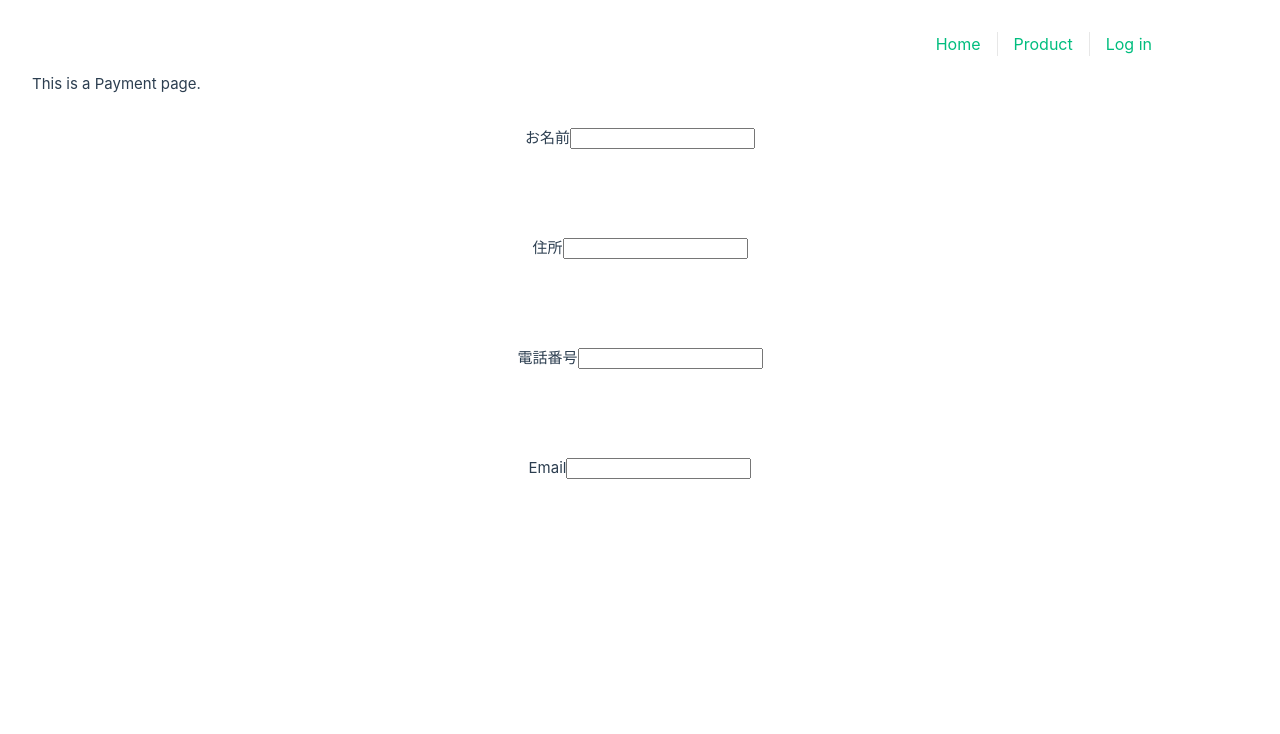
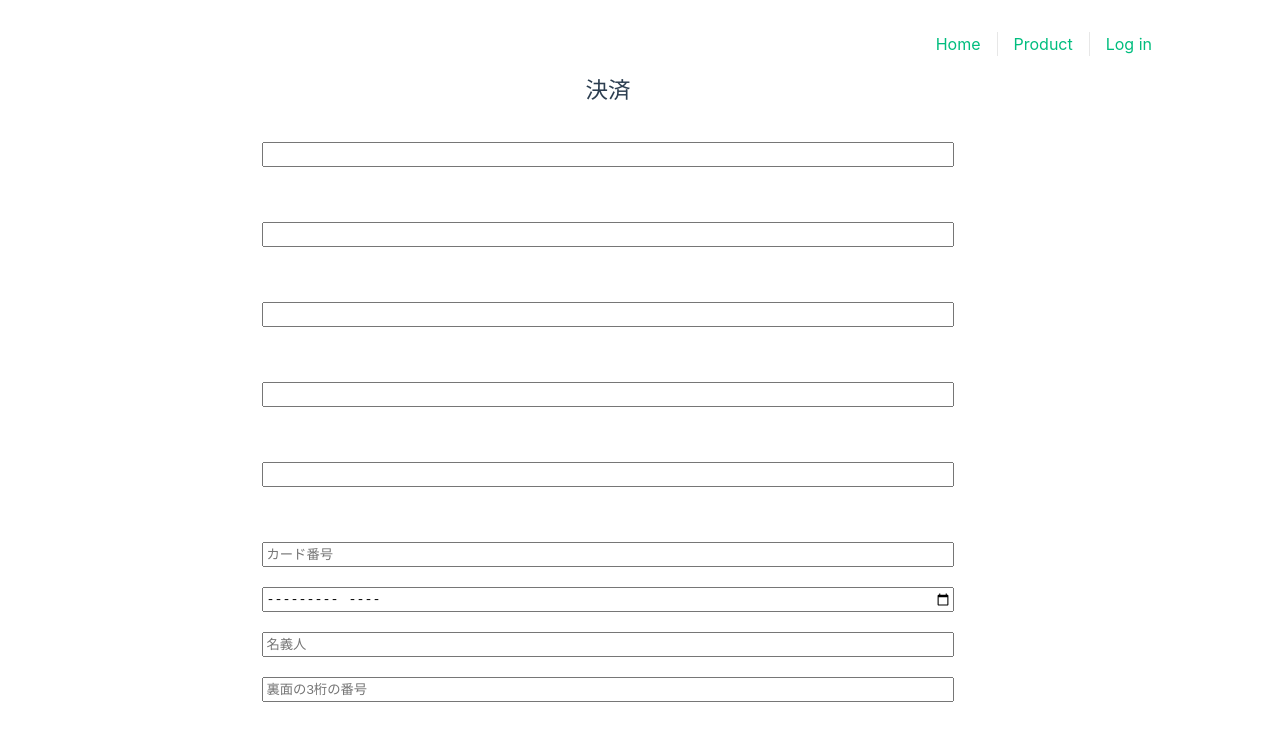
Before and after one commit to KazuhiroTakahashi96/Vue3-PreEmployment-Training, a Vue app in the folder vue3-routing-validating/: page /payment in a window 1280 px wide. Shown: the top 734 px of the page. Built offline with nearby package versions, Linux system fonts and the light colour scheme.

Commit message:
決済画面の作成

```diff
--- a/vue3-routing-validating/src/views/PaymentView.vue
+++ b/vue3-routing-validating/src/views/PaymentView.vue
@@ -1,30 +1,54 @@
 <template>
-  <div>This is a Payment page.</div>
   <div class="container">
+    <h2>決済</h2>
     <div>
-      <label for="name">お名前</label>
+      <div>
+        <label for="name">お名前</label>
+      </div>
       <input type="text" name="name" v-model="name" />
       <p>{{ nameError }}</p>
     </div>
     <div>
-      <label for="address">住所</label>
+      <div><label for="zipcode">郵便番号</label></div>
+      <input
+        type="number"
+        name="zipcode"
+        v-model="zipcode"
+        @change="getAddress"
+        @keydown.enter="getAddress"
+      />
+      <p>{{ zipcodeError }}</p>
+    </div>
+    <div>
+      <div>
+        <label for="address">住所</label>
+      </div>
       <input type="text" name="address" v-model="address" />
       <p>{{ addressError }}</p>
     </div>
     <div>
-      <label for="phone">電話番号</label>
-      <input type="tel" name="phone" v-model="telephone" />
+      <div>
+        <label for="telephone">電話番号</label>
+      </div>
+      <input type="tel" name="telephone" v-model="telephone" />
       <p>{{ telephoneError }}</p>
     </div>
     <div>
-      <label for="email">Email</label>
+      <div>
+        <label for="email">メールアドレス</label>
+      </div>
       <input type="email" name="email" v-model="email" />
       <p>{{ emailError }}</p>
     </div>
-    <!-- <div>
-      <label for=""></label>
-      <input type="text" />
-    </div> -->
+    <div>
+      <div>
+        <label for="card">クレジットカード</label>
+      </div>
+      <input type="text" name="card" placeholder="カード番号" />
+      <input type="month" name="card" placeholder="有効期限" />
+      <input type="text" name="card" placeholder="名義人" />
+      <input type="text" name="card" placeholder="裏面の3桁の番号" />
+    </div>
   </div>
 </template>
 
@@ -35,31 +59,55 @@ import * as yup from "yup";
 // バリデーション処理
 const schema = yup.object({
   name: yup.string().required("必須項目です。"),
+  zipcode: yup.number(),
   address: yup.string().required("必須項目です。"),
-  telephone: yup.number().required("数字を入力してください。"),
-  email: yup.string().required().email("必須項目です。"),
+  telephone: yup.number().required(),
+  email: yup.string().email().required("必須項目です。"),
 });
 useForm({
   validationSchema: schema,
 });
 const { errorMessage: nameError, value: name } = useField("name");
+const { errorMessage: zipcodeError, value: zipcode } = useField("zipcode");
 const { errorMessage: addressError, value: address } = useField("address");
 const { errorMessage: telephoneError, value: telephone } =
   useField("telephone");
 const { errorMessage: emailError, value: email } = useField("email");
+
+async function getAddress() {
+  const res = fetch(
+    `https://zipcloud.ibsnet.co.jp/api/search?zipcode=${zipcode.value}`
+  );
+  const data = await (await res).json();
+  const { address1, address2, address3 } = data.results[0];
+  address.value = address1 + address2 + address3;
+}
 </script>
 
 <style scoped>
+h2 {
+  text-align: center;
+}
 .container {
   text-align: center;
-  height: 100vh;
+  height: 90vh;
+  width: 90vw;
 }
 .container > div {
-  margin: 30px;
+  /* margin: 30px; */
   height: 10vh;
 }
+label {
+  margin: 0 10px;
+  color: #fff;
+}
+input {
+  margin: 10px;
+  width: 60%;
+  height: 25px;
+}
 p {
-  margin: 10px;
+  margin: 5px;
   color: red;
   font-size: 15px;
 }
```
